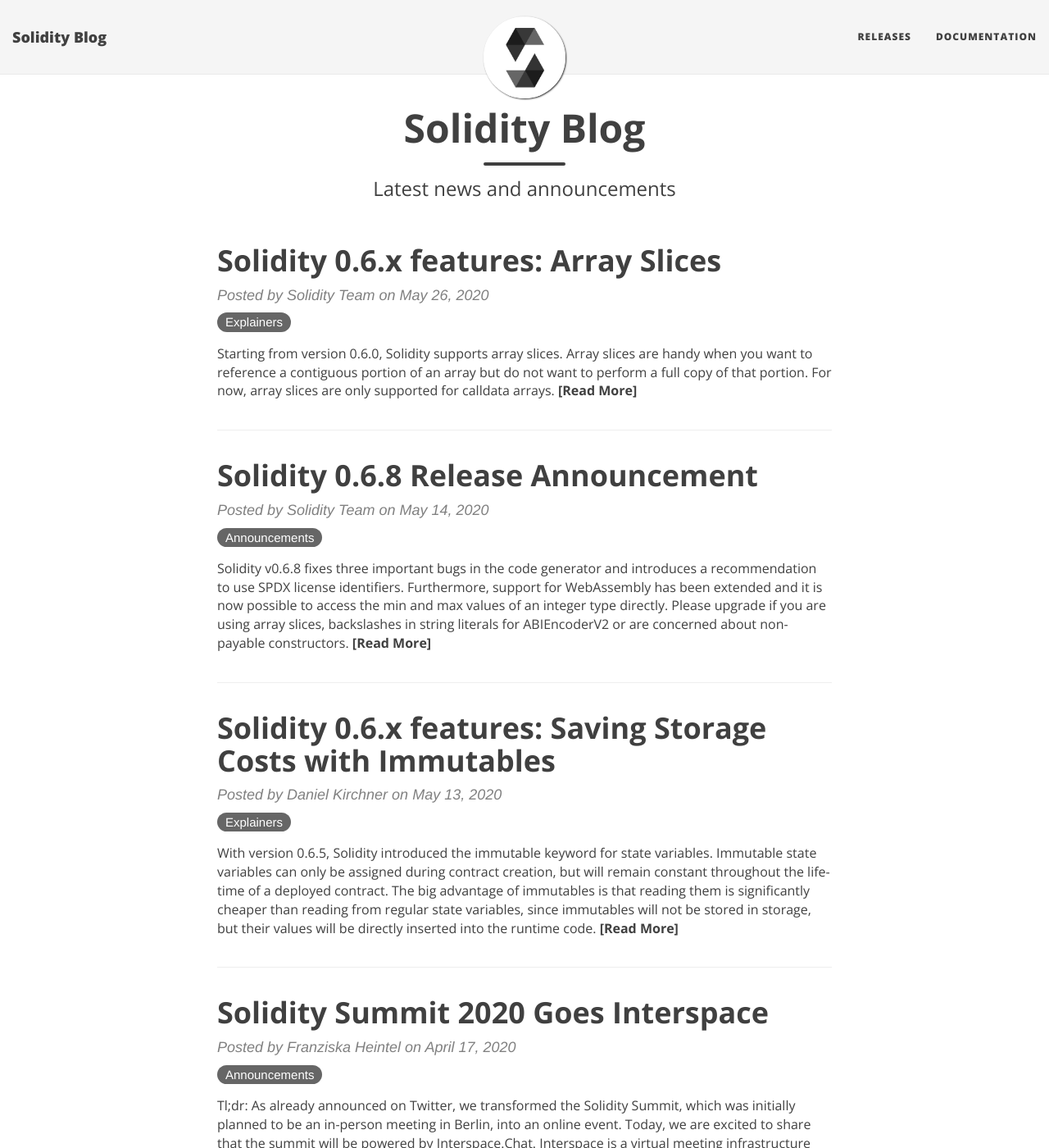
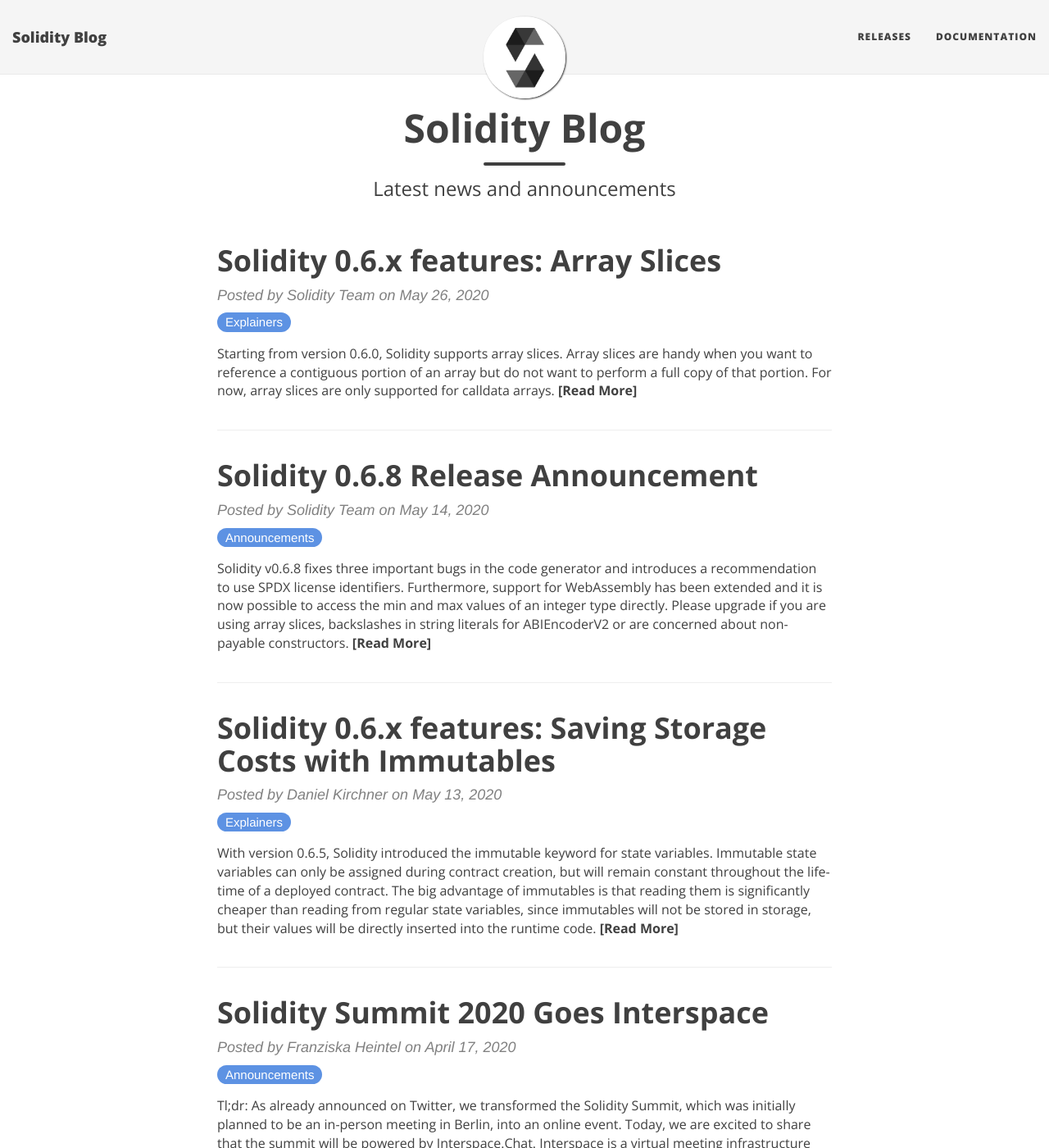
Before and after one commit to krismark930/solidity-blog, a Jekyll site: the page built from index.html, in a window 1280 px wide and 1400 px high. Shown: the whole window at 82% size. Built offline with Jekyll 4.4.1, drawn with Linux system fonts in a browser that asks for light colours; the list of posts is cut into pages by our own code.

Commit message:
style: adds colors to the category badges

```diff
--- a/css/main.css
+++ b/css/main.css
@@ -540,11 +540,10 @@ a[class^=category-]:hover {
   color: #fff
 }
 
-a.category-devcon                    { background-color: rgb(243, 206, 72); }
-a.category-esp                       { background-color: rgb(239,116,99); }
-a.category-organizational            { background-color: rgb(68,177,101); }
-a.category-research-and-development  { background-color: rgb(138,81,153); }
-a.category-security                  { background-color: rgb(25,158,201); }
+a.category-announcements   { background-color: #5D92E3 }
+a.category-explainers      { background-color: #5D92E3 }
+a.category-releases        { background-color: #F1C73F }
+a.category-security-alerts { background-color: #F0978B }
 
 @media only screen and (min-width: 768px) {
   .intro-header {
```
